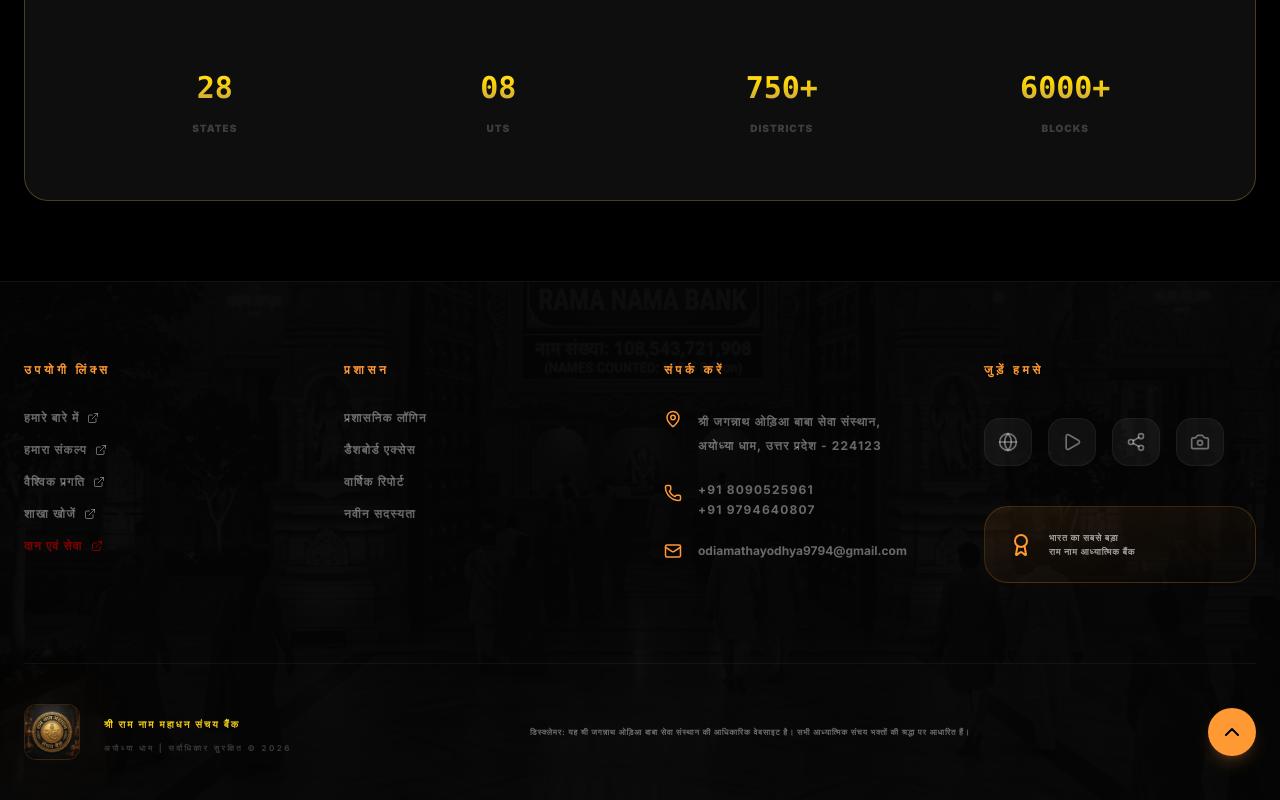
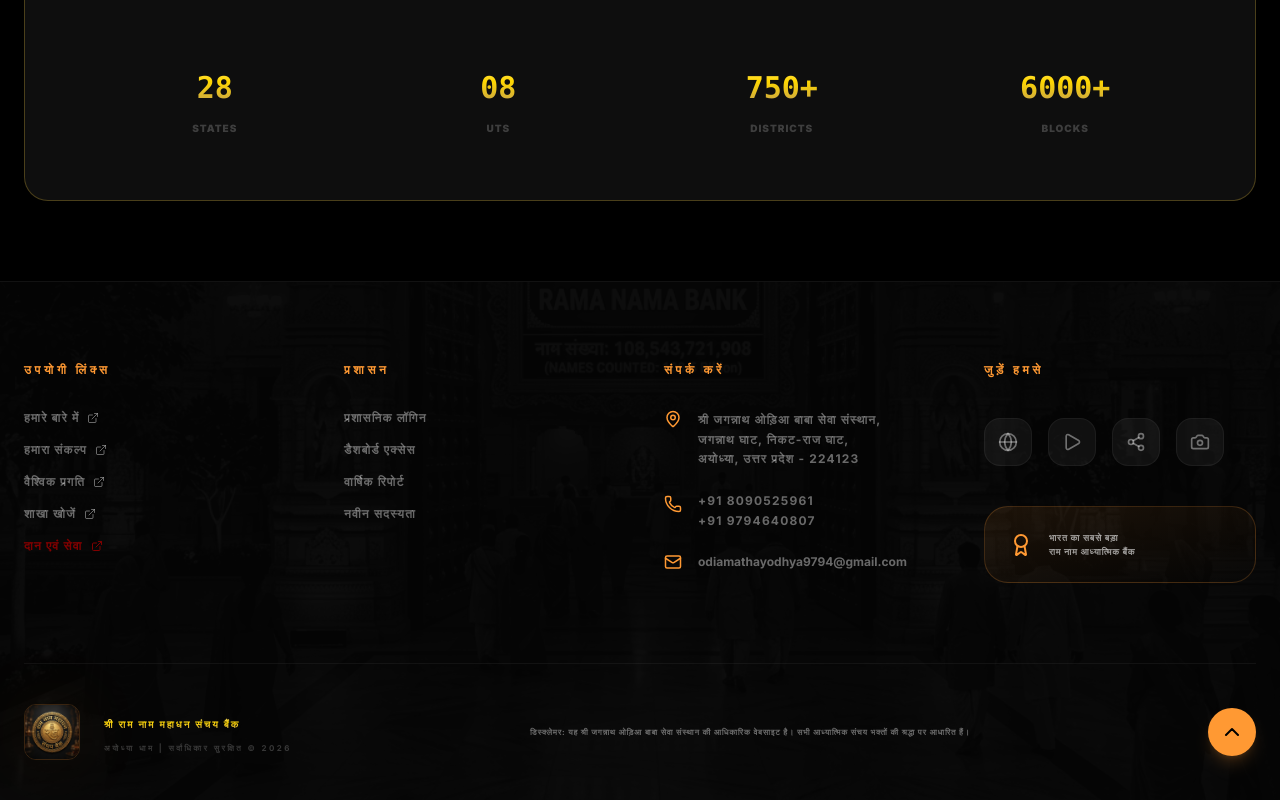
Before and after one commit to shyamchaturvedi/ramnambank, a Next.js app: page /committee in a window 1280 px wide. Shown: the part 1809-2609 px from the top of the page. Built offline with nearby package versions, Linux system fonts and the light colour scheme; no server answers; a web font is replaced by a local one.

Commit message:
fix(address): update official sansthan address to 'जगन्नाथ घाट, निकट-राज घाट, अयोध्या, उत्तर प्रदेश - 224123'

```diff
--- a/src/app/verify/page.tsx
+++ b/src/app/verify/page.tsx
@@ -220,7 +220,8 @@
               {/* Sanstha Footer */}
               <div className="border-t border-white/10 pt-4 text-center space-y-1 text-[10px] text-white/50">
                 <p className="font-serif font-black text-saffron text-xs">।। ॐ श्री रामचन्द्राय नमः ।।</p>
-                <p className="font-bold text-white/70">श्री जगन्नाथ ओड़िआ बाबा सेवा संस्थान, अयोध्या धाम (उ.प्र.)</p>
+                <p className="font-bold text-white/80">श्री जगन्नाथ ओड़िआ बाबा सेवा संस्थान</p>
+                <p className="text-white/60 text-[9px]">जगन्नाथ घाट, निकट-राज घाट, अयोध्या, उत्तर प्रदेश - 224123</p>
                 <p className="font-mono text-[9px] text-white/40">हेल्पलाइन: +91 8090525961, +91 9794640807</p>
               </div>
             </div>
--- a/src/components/DigitalIDCard.tsx
+++ b/src/components/DigitalIDCard.tsx
@@ -377,7 +377,10 @@
           <div className="border-t border-saffron/30 pt-2 flex flex-col sm:flex-row items-start sm:items-end justify-between gap-2 text-[7.5px] sm:text-[8.5px] text-white/70">
             <div className="space-y-0.5">
               <p className="text-white font-bold uppercase tracking-tight text-[8px] sm:text-[9px]">
-                🏛️ श्री जगन्नाथ ओड़िआ बाबा सेवा संस्थान, अयोध्या धाम (उ.प्र.)
+                🏛️ श्री जगन्नाथ ओड़िआ बाबा सेवा संस्थान
+              </p>
+              <p className="text-white/80 text-[7px] sm:text-[8px]">
+                जगन्नाथ घाट, निकट-राज घाट, अयोध्या (उ.प्र.) - 224123
               </p>
               <p className="text-saffron font-bold font-mono text-[8px] sm:text-[9px]">
                 📞 +91 8090525961, +91 9794640807
@@ -523,8 +526,9 @@
             {/* Back Contact Footer */}
             <div className="border-t border-amber-300 pt-1.5 flex justify-between items-end text-[6.5px] text-gray-700">
               <div className="space-y-0.5">
-                <p className="font-bold text-amber-950 uppercase text-[7px]">🏛️ श्री जगन्नाथ ओड़िआ बाबा सेवा संस्थान, अयोध्या धाम</p>
-                <p className="font-mono font-bold text-amber-900">📞 +91 8090525961, +91 9794640807</p>
+                <p className="font-bold text-amber-950 uppercase text-[7px]">🏛️ श्री जगन्नाथ ओड़िआ बाबा सेवा संस्थान</p>
+                <p className="text-[6.5px] text-gray-600">जगन्नाथ घाट, निकट-राज घाट, अयोध्या (उ.प्र.) - 224123</p>
+                <p className="font-mono text-[7px] text-saffron font-bold mt-0.5">📞 +91 8090525961, +91 9794640807</p>
                 <p className="lowercase text-gray-600">✉️ odiamathayodhya9794@gmail.com</p>
               </div>
               <div className="text-right font-black text-amber-900 text-[7.5px]">
--- a/src/components/Footer.tsx
+++ b/src/components/Footer.tsx
@@ -63,7 +63,7 @@
             <div className="space-y-6 text-xs font-bold text-white/40 uppercase tracking-widest">
               <div className="flex items-start gap-4">
                  <MapPin size={18} className="text-saffron shrink-0" />
-                 <p className="leading-loose">श्री जगन्नाथ ओड़िआ बाबा सेवा संस्थान,<br /> अयोध्या धाम, उत्तर प्रदेश - 224123</p>
+                 <p className="leading-relaxed">श्री जगन्नाथ ओड़िआ बाबा सेवा संस्थान,<br />जगन्नाथ घाट, निकट-राज घाट,<br />अयोध्या, उत्तर प्रदेश - 224123</p>
               </div>
               <div className="flex items-start gap-4">
                  <Phone size={18} className="text-saffron shrink-0 mt-0.5" />
```
